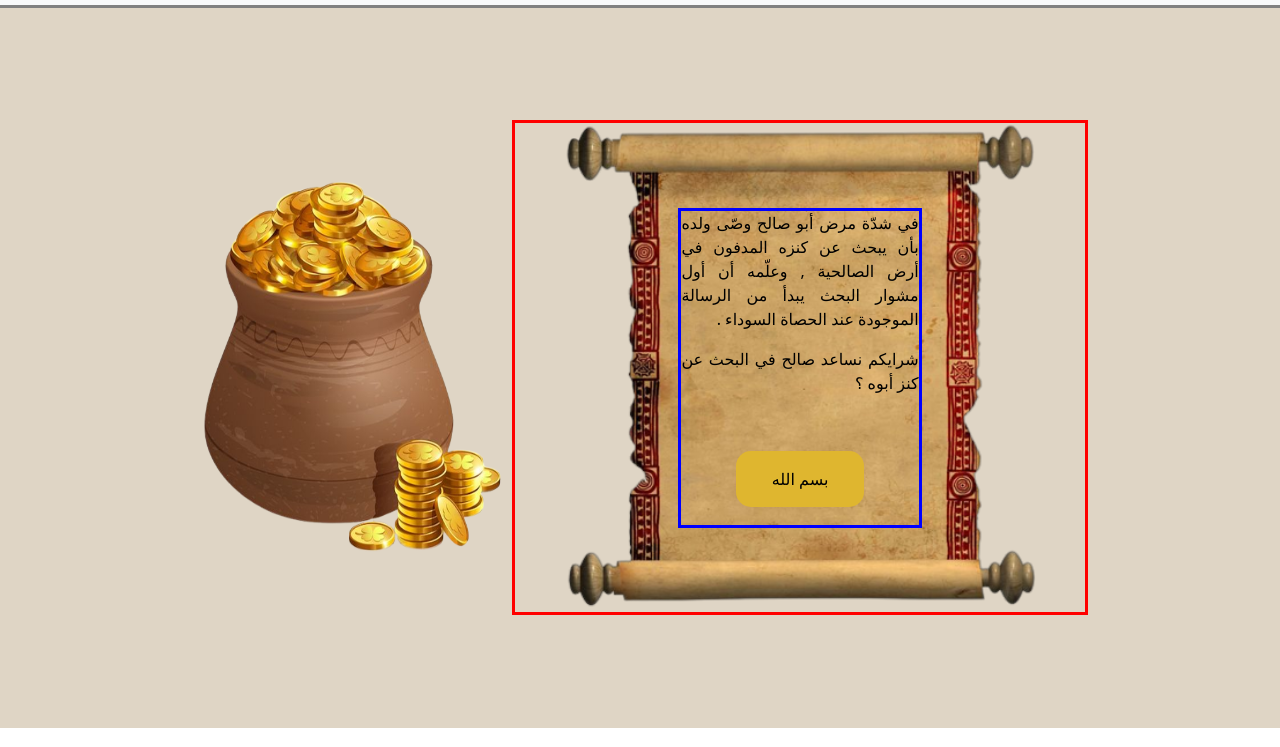
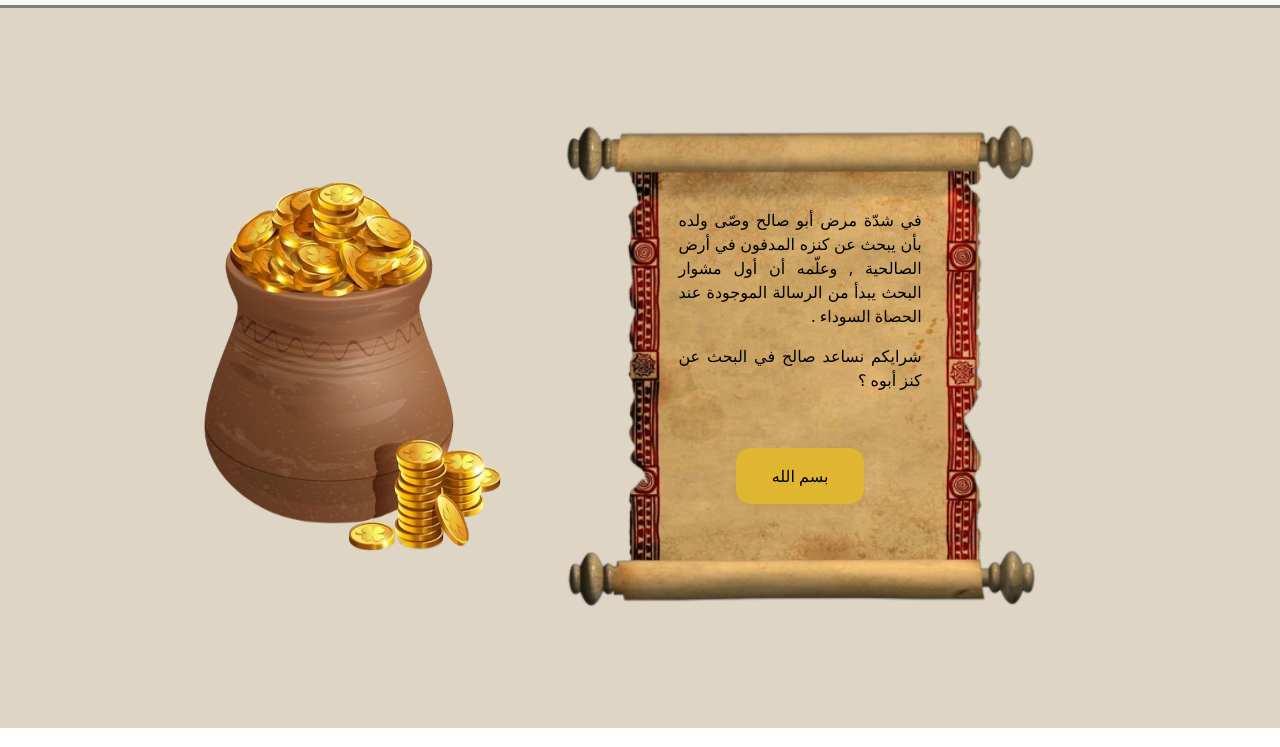
Before and after one commit to Arwa-AlSaadan/JS-Game-Project, a plain HTML site: page index.html in a window 1280 px wide. Shown: the part 53-800 px from the top of the page. Drawn offline with nearby package versions, Linux system fonts and the light colour scheme.

Commit message:
remove borders

```diff
--- a/style.css
+++ b/style.css
@@ -386,7 +386,7 @@ body{
 
 
 .img2-div{
-    border: red solid;
+    /* border: red solid; */
     width: 50vw;
     display: flex;
     align-items: center;
@@ -400,7 +400,7 @@ body{
 
 .storyText{
     position: absolute;
-    border: blue solid;
+    /* border: blue solid; */
     /* top: 30%;
     left: 54%; */
     width: 19vw;
```
